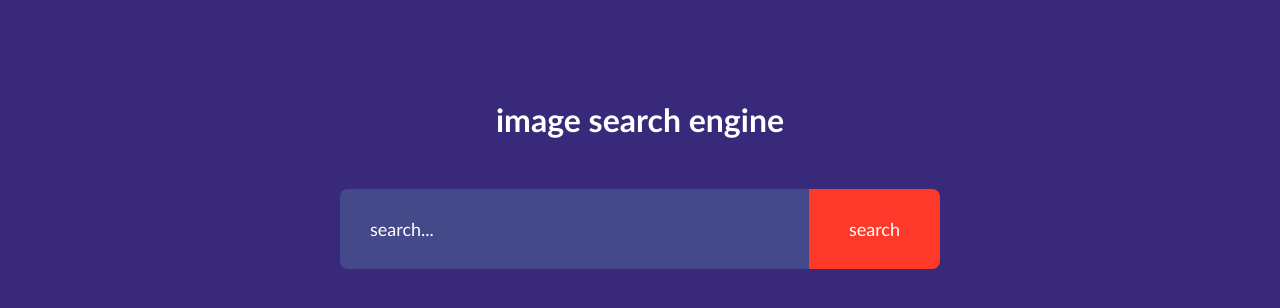
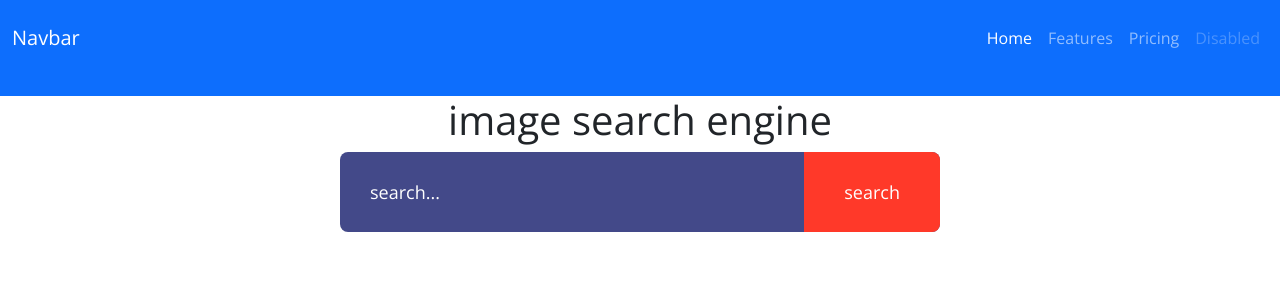
Before and after one commit to JuanFranciscoGrillo/Project_1, a plain HTML site: page index.html in a window 1280 px wide. Drawn offline with nearby package versions, Linux system fonts and the light colour scheme.

Commit message:
second commit

```diff
--- a/index.html
+++ b/index.html
@@ -4,19 +4,55 @@
   <meta charset="UTF-8">
   <meta name="viewport" content="width=device-width, initial-scale=1.0">
   <link  rel="stylesheet" href="style.css">
-
+  <link
+      rel="stylesheet"
+      href="https://cdn.jsdelivr.net/npm/bootstrap@5.1.3/dist/css/bootstrap.min.css"
+    />
+    <style>
+      @import url('https://fonts.googleapis.com/css2?family=Open+Sans:ital,wght@0,300;0,400;1,700&display=swap');
+    </style>
   <title>SearchImage</title>
 
 
 </head>
 <body>
+  <nav class="navbar navbar-expand-lg navbar-dark bg-primary">
+    <div class="container-fluid">
+      <a class="navbar-brand" href="#">Navbar</a>
+      <button class="navbar-toggler" type="button" data-bs-toggle="collapse" data-bs-target="#navbarNav" aria-controls="navbarNav" aria-expanded="false" aria-label="Toggle navigation">
+        <span class="navbar-toggler-icon"></span>
+      </button>
+      <div class="d-flex flex-row-reverse bd-highlight">
+      <div class="collapse navbar-collapse" id="navbarNav">
+        <ul class="navbar-nav">
+          <li class="nav-item">
+            <a class="nav-link active" aria-current="page" href="#">Home</a>
+          </li>
+          <li class="nav-item">
+            <a class="nav-link" href="#">Features</a>
+          </li>
+          <li class="nav-item">
+            <a class="nav-link" href="#">Pricing</a>
+          </li>
+          <li class="nav-item">
+            <a class="nav-link disabled">Disabled</a>
+          </li>
+        </ul>
+      </div>
+    </div>
+    </div>
+  </nav>
+
   <h1>image search engine</h1>
   <form id="search-form">
     <input type="text" id="search-box" placeholder="search..."/>
     <button>search</button>
   </form>
   <div id="search-result"></div>
-  <button id="show-more-btn">showmore</button>
+  <div class="d-grid gap-2">
+    <button class="btn btn-primary" id="show-more-btn"type="button">showmore</button>
+  </div>
+
 
 <!-- <script async -->
     <!-- src="https://maps.googleapis.com/maps/api/js?key=AIzaSyCOAxVBzw0-_4EuVdxjfqsFfrR1fFuAqzk&callback=initMap"> -->
--- a/script.js
+++ b/script.js
@@ -6,8 +6,6 @@ const accesskey = "waEd5vgZpn1pax3zfcObzfUGRl2c8FAL3NutqZasH6M";
 
 let keyword = " ";
 let page = 1;
-
-
 
 async function searchImages(){
   keyword = searchBox.value;
--- a/style.css
+++ b/style.css
@@ -1,7 +1,7 @@
 *{
   margin: 0;
   padding: 0;
-  font-family:'Gill Sans', 'Gill Sans MT', Calibri, 'Trebuchet MS', sans-serif;
+  font-family: 'Open Sans', sans-serif;
   box-sizing: border-box;
 }
 body {
@@ -10,9 +10,18 @@ body {
 
 }
 
+.container-fluid{
+  height: 60px;
+  font:bold;
+  font-weight: 40px;
+  margin-bottom: 20px;
+}
+
+
 h1 {
   text-align: center;
-  margin: 100px auto 50px;
+  margin-top: 50px;
+  margin-bottom:  50px;
   font-weight: 60px;
 }
 
@@ -52,13 +61,15 @@ form button {
   font-size:18px;
 }
 #show-more-btn{
-  background: #ff3929;
+  font-size: large;
   color: #fff;
   border: 0;
   outline: 0;
   padding: 10px 20px;
   border-radius: 4px;
-  margin: 10px auto 100px;
+  margin-top: auto;
+  margin-left: 95px;
+  margin-right: 95px;
   cursor: pointer;
   display: none;
 }
```
Also changed, not shown: 1 other file.
